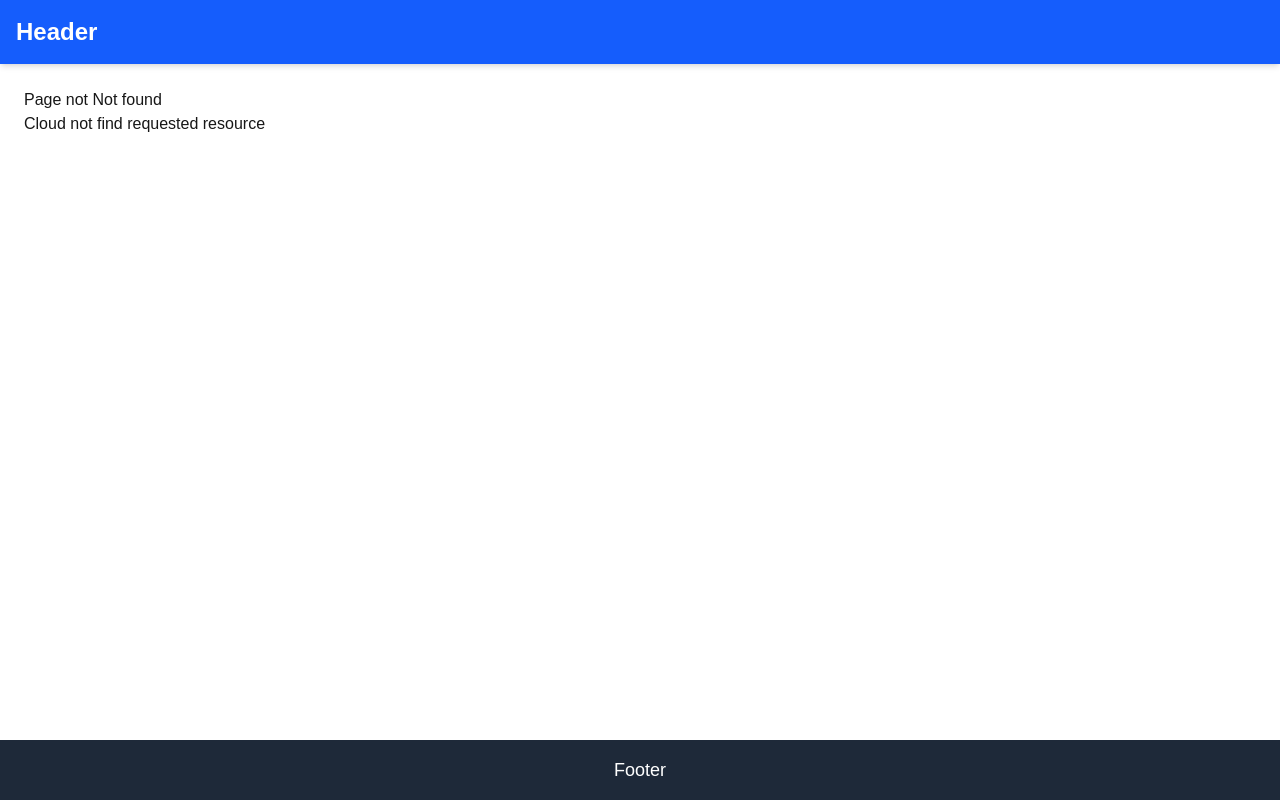
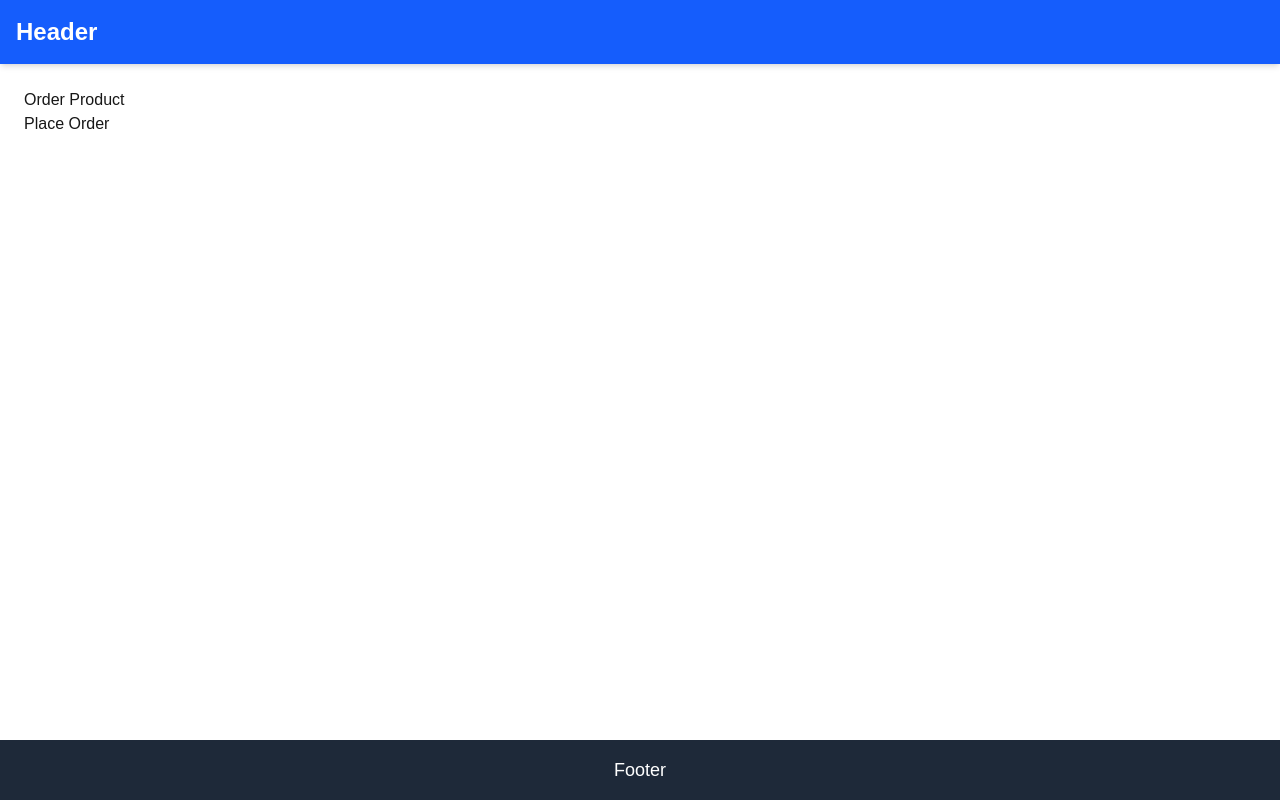
Before and after one commit to Yibeltal-0849/next-js-practice, a Next.js app: page /order-product in a window 1280 px wide. Before the commit this address had no page. Built offline with nearby package versions, Linux system fonts and the light colour scheme.

Commit message:
navigating programatically

```diff
--- /dev/null
+++ b/app/order-product/page.tsx
@@ -0,0 +1,19 @@
+
+"use client";
+import React from 'react';
+import { useRouter } from 'next/navigation';
+
+
+export default function OrderProduct() {
+    const Router=useRouter();
+    const handlerClick=()=>{
+console.log("Placing  yours orders")
+Router.push("/");
+    }
+  return (
+    <>
+     <h1>Order Product</h1>
+     <button onClick={handlerClick}>Place Order</button>
+    </>
+  );
+}
```
Also changed, not shown: note.txt.
